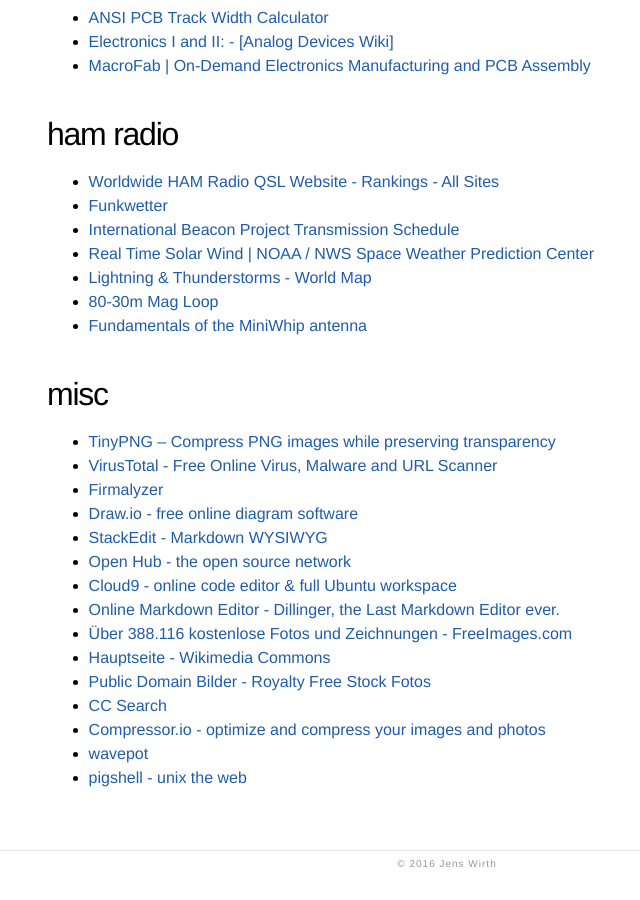
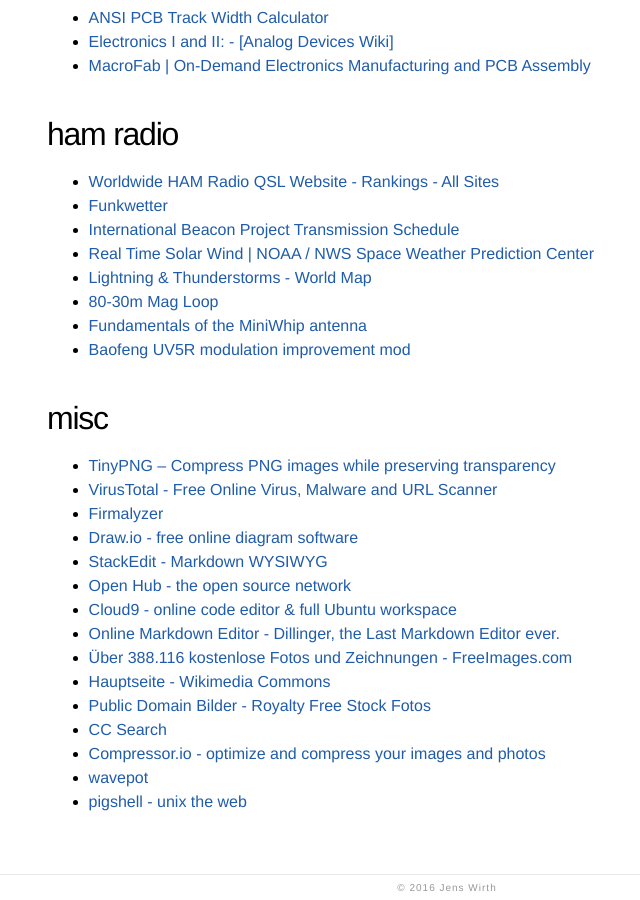
Before and after one commit to jewirth/jewirth.github.io, a Jekyll site: the page built from links.md, in a window 1280 px wide and 900 px high, scrolled down 2029 px. Shown: the whole window, without its empty margins (193-833 px from the left). Built offline with Jekyll 4.4.1, drawn with Linux system fonts in a browser that asks for light colours; before the commit the page ends 2905 px from its top, so only the background shows below that.

Commit message:
Update links.md

```diff
--- a/links.md
+++ b/links.md
@@ -89,6 +89,7 @@
 - [Lightning & Thunderstorms - World Map](http://en.blitzortung.org/live_lightning_maps.php)
 - [80-30m Mag Loop](https://www.nonstopsystems.com/radio/frank_radio_antenna_magloop.htm)
 - [Fundamentals of the MiniWhip antenna](http://www.pa3fwm.nl/technotes/tn07.html)
+- [Baofeng UV5R modulation improvement mod](http://remco.org/index.php/2013/01/05/baofeng-uv5r-modulation-improvement-mod/)
 
 # misc <a name="misc"></a>
 - [TinyPNG – Compress PNG images while preserving transparency](https://tinypng.com/)
```
